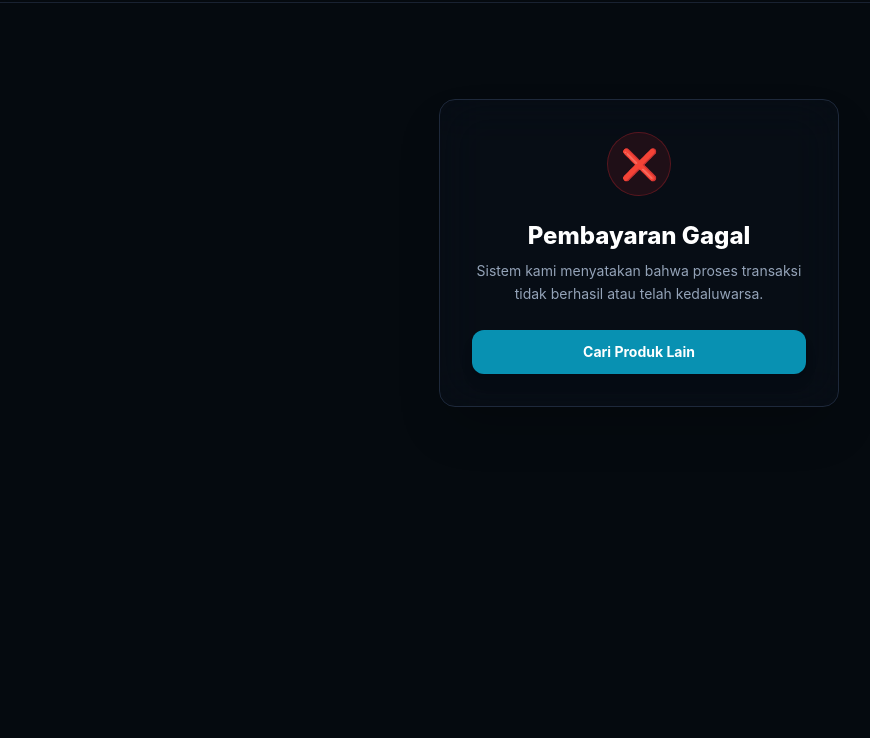
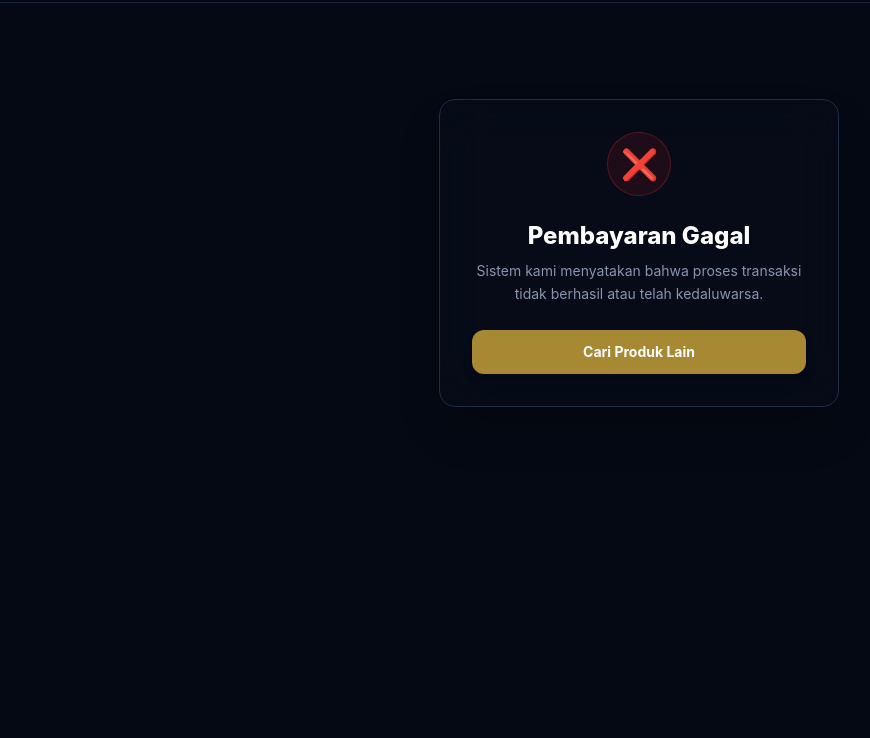
Before and after one commit to ridloabelian/prodig, an Astro site: page /checkout/success in a window 1280 px wide. Shown: the part 62-800 px from the top of the page, without its empty margins (1-871 px from the left). Built offline with nearby package versions, Linux system fonts and the light colour scheme; Astro itself is replaced by a stand-in of ours.

Commit message:
style: apply luxury Navy & Gold theme palette

```diff
--- a/src/styles/global.css
+++ b/src/styles/global.css
@@ -1,46 +1,48 @@
 @import "tailwindcss";
 
 @theme {
-  /* Slate Grays & Navies */
-  --color-slate-950: #050A0F; /* Deep Black Navy */
-  --color-slate-900: #0B1220; /* Dark Tech Navy */
-  --color-slate-800: #1E293B; /* Card/Border Dark Slate */
-  --color-slate-700: #334155;
-  --color-slate-600: #475569;
-  --color-slate-500: #64748B;
-  --color-slate-400: #94A3B8; /* Slate Gray */
-  --color-slate-300: #CBD5E1;
-  --color-slate-200: #E2E8F0;
-  --color-slate-100: #F8FAFC; /* Soft White mapping */
-  --color-slate-50: #F8FAFC;  /* Soft White */
+  /* Navy Backgrounds & Borders */
+  --color-slate-950: #050913; /* --navy-900: paling gelap */
+  --color-slate-900: #080f1e; /* --navy-800 */
+  --color-slate-850: #0d162a; /* --navy-700 */
+  --color-slate-800: #1f2c47; /* --navy-line: untuk border/garis */
+  --color-slate-700: #131e36; /* --navy-600 */
+  --color-slate-600: #1c2a47; /* --navy-500 */
+  --color-slate-500: #1f2c47;
 
-  /* Emerald Greens */
-  --color-emerald-500: #10B981; /* Emerald Green */
-  --color-emerald-600: #059669;
+  /* Neutral Text Colors */
+  --color-slate-50: #f4ecd8;  /* --ivory: krem gading */
+  --color-slate-100: #f4ecd8; /* --ivory */
+  --color-slate-200: #e8e1cb; /* --bone: krem tulang */
+  --color-slate-300: #e8e1cb; /* --bone */
+  --color-slate-350: #8895af; /* --muted */
+  --color-slate-400: #8895af; /* --muted: abu-abu kebiruan */
+  --color-slate-500: #6e7a96; /* --muted-2: abu-abu gelap */
+  --color-slate-600: #6e7a96; /* --muted-2 */
 
-  /* Redefine Violet to Electric Cyan shades */
-  --color-violet-50: #ECFEFF;
-  --color-violet-100: #CFFAFE;
-  --color-violet-200: #A5F3FC;
-  --color-violet-300: #67E8F9;
-  --color-violet-400: #22D3EE; /* Electric Cyan */
-  --color-violet-500: #06B6D4;
-  --color-violet-600: #0891B2;
-  --color-violet-700: #0E7490;
-  --color-violet-800: #155E75;
-  --color-violet-900: #164E63;
-  --color-violet-950: #083344;
+  /* Gold Accent & Highlight (Mapped to Violet classes) */
+  --color-violet-50: #fdfbf7;
+  --color-violet-100: #f9f4e2;
+  --color-violet-200: #f1e5bf;
+  --color-violet-300: #e7d295;
+  --color-violet-400: #d8bc6a; /* --gold-soft */
+  --color-violet-500: #c9a84c; /* --gold: emas utama */
+  --color-violet-600: #a78934; /* --gold-deep: emas tua */
+  --color-violet-700: #8b7123;
+  --color-violet-800: #6f5716;
+  --color-violet-900: #54400c;
+  --color-violet-950: #392b05;
 
-  /* Redefine Indigo to Sky Blue for smooth gradient pairings */
-  --color-indigo-50: #F0F9FF;
-  --color-indigo-100: #E0F2FE;
-  --color-indigo-200: #BAE6FD;
-  --color-indigo-300: #7DD3FC;
-  --color-indigo-400: #38BDF8;
-  --color-indigo-500: #0EA5E9;
-  --color-indigo-600: #0284C7;
-  --color-indigo-700: #0369A1;
-  --color-indigo-800: #075985;
-  --color-indigo-900: #0C4A6E;
-  --color-indigo-950: #082F49;
+  /* Gold Gradient Support (Mapped to Indigo classes) */
+  --color-indigo-50: #fdfbf7;
+  --color-indigo-100: #f9f4e2;
+  --color-indigo-200: #f1e5bf;
+  --color-indigo-300: #e7d295;
+  --color-indigo-400: #d8bc6a; /* --gold-soft */
+  --color-indigo-500: #c9a84c; /* --gold: emas utama */
+  --color-indigo-600: #a78934; /* --gold-deep */
+  --color-indigo-700: #8b7123;
+  --color-indigo-800: #6f5716;
+  --color-indigo-900: #54400c;
+  --color-indigo-950: #392b05;
 }
```
